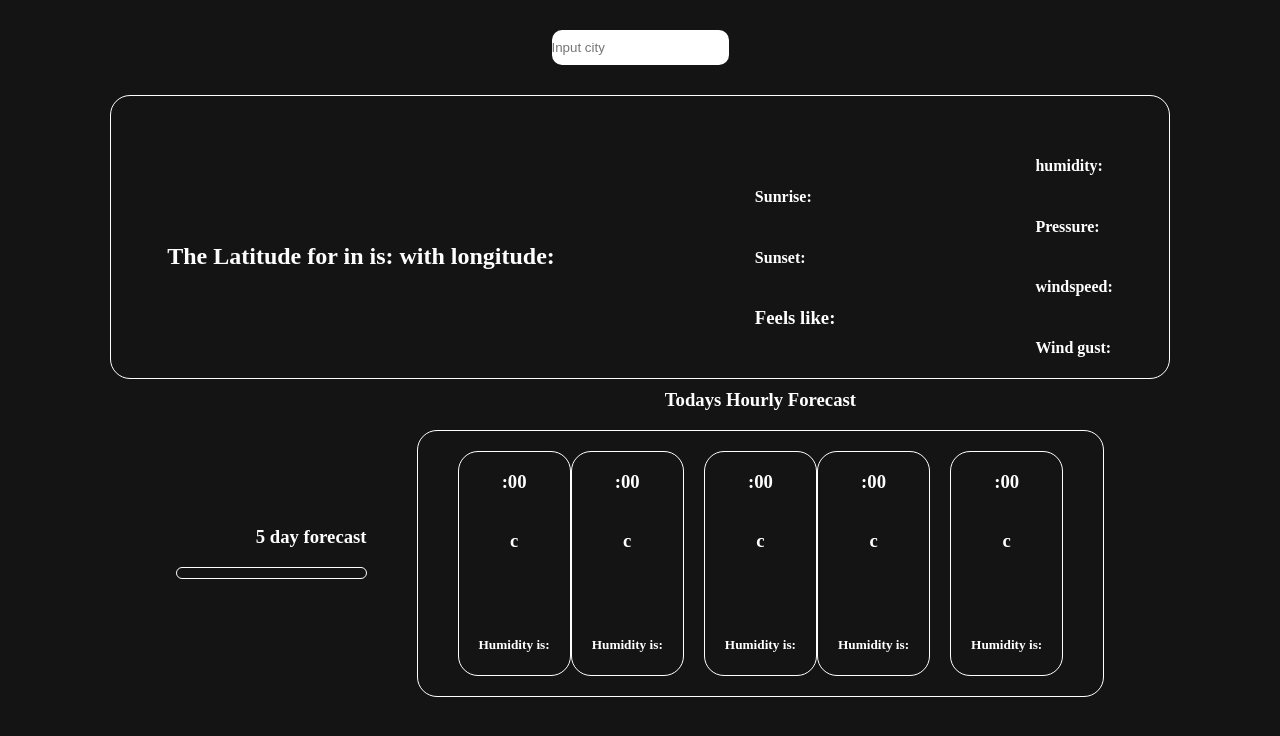
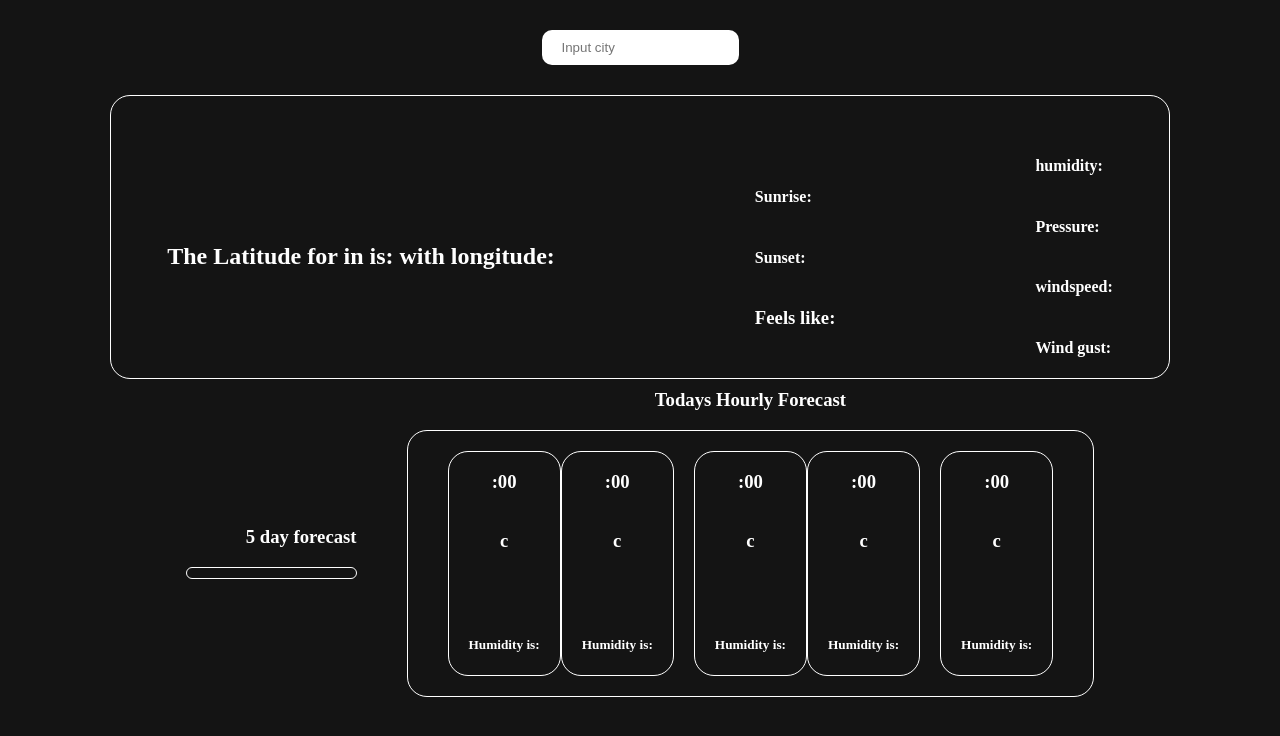
Before and after one commit to DeVTeJ10/Wea-The-Ether, a React (Vite) app: page / in a window 1280 px wide. Shown: the top 736 px of the page. Built offline with nearby package versions, Linux system fonts and the light colour scheme.

Commit message:
minor edits

```diff
--- a/src/components/homepage.css
+++ b/src/components/homepage.css
@@ -28,7 +28,7 @@
 
     .inputcity{
         border: 0px;
-        /* padding-left: 20px; */
+        padding-left: 20px;
         /* padding-right: 20px; */
         padding-bottom: 10px;
         padding-top: 10px;
@@ -178,7 +178,7 @@
 
   .inputcity{
     border: 0px;
-    padding-left: 0px;
+    padding-left: 20px;
     padding-right: 0px;
     padding-bottom: 10px;
     padding-top: 10px;
@@ -338,7 +338,7 @@
 }
 
 .forcaster{
-    padding-left: 80px;
+    padding-left: 60px;
     color: white;
 }
 
```
